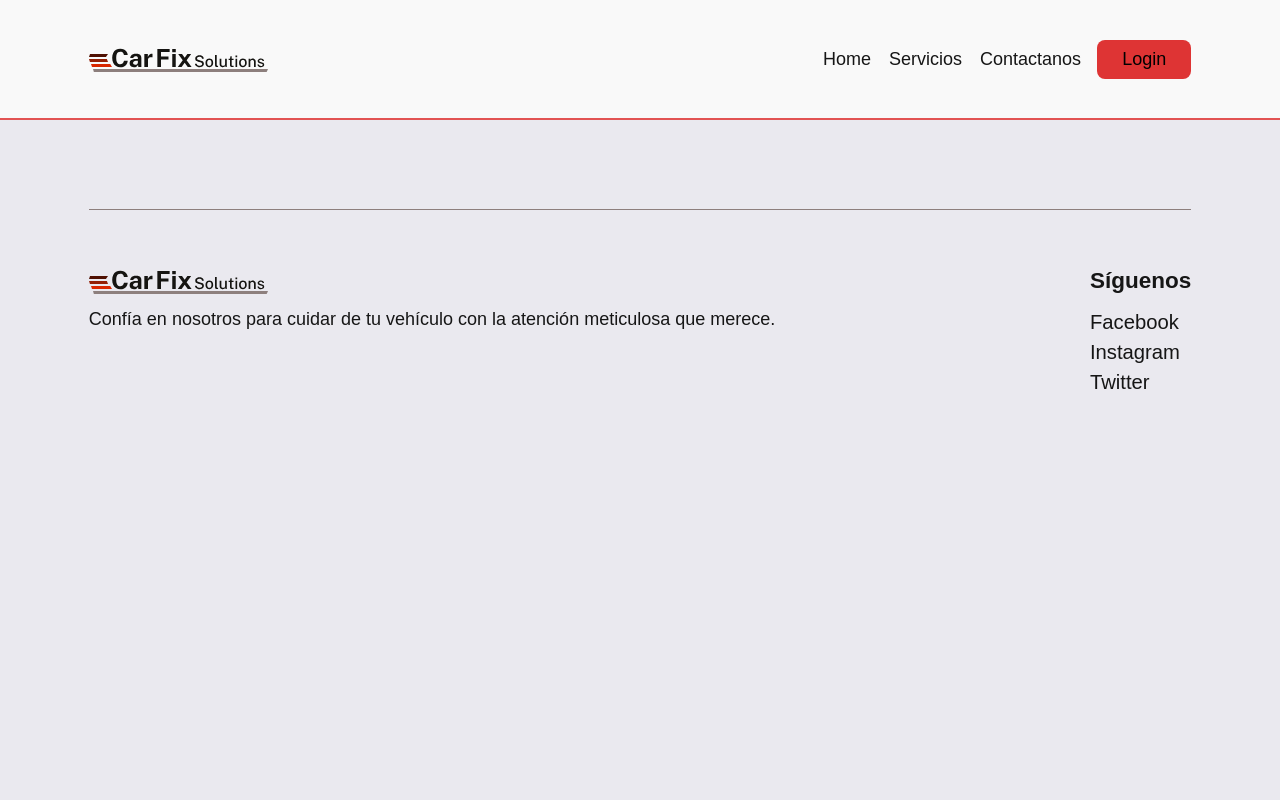
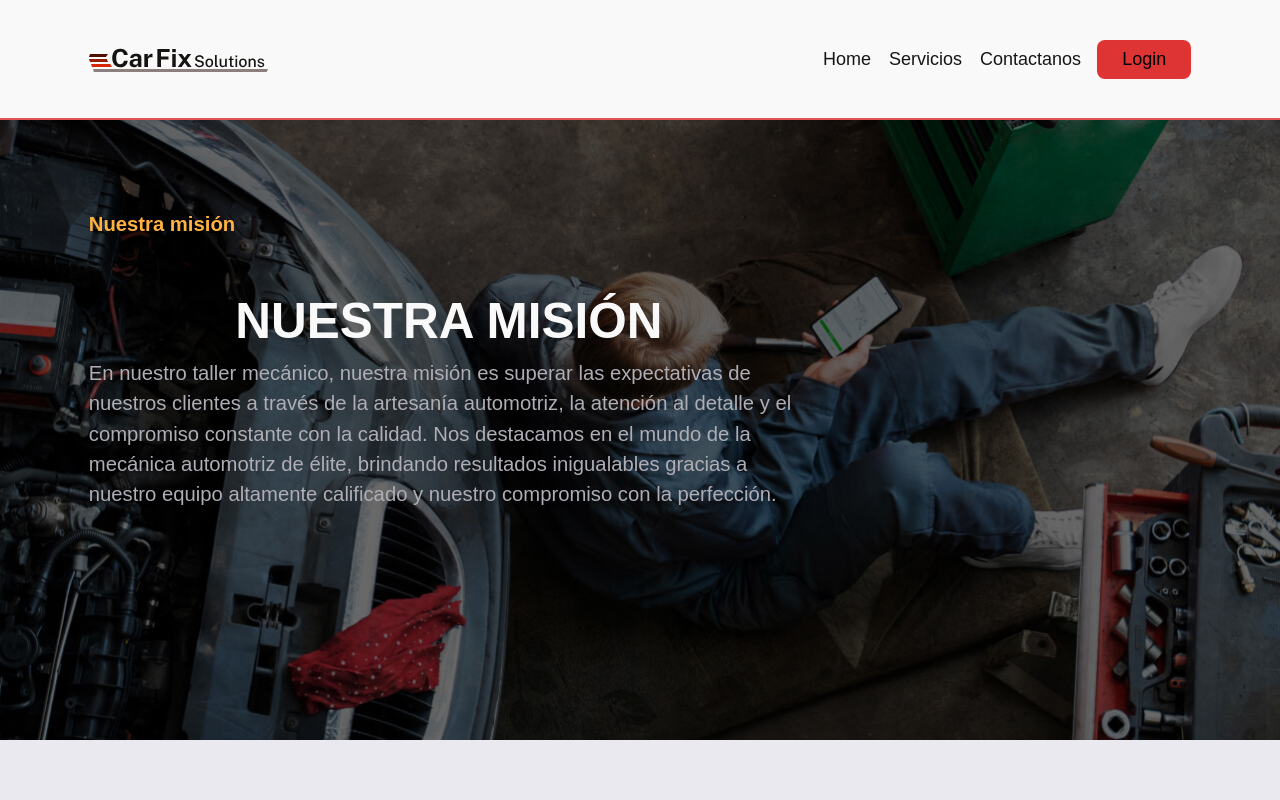
Before and after one commit to Taller-de-automoviles-I-WEB/taller-front, a React (Vite) app: page / in a window 1280 px wide. Shown: the top 800 px of the page. Built offline with nearby package versions, Linux system fonts and the light colour scheme.

Commit message:
appLinksPath

```diff
--- a/src/App.jsx
+++ b/src/App.jsx
@@ -12,9 +12,9 @@ function App() {
       <Router>
         <Header />
         <Routes>
-          <Route path='/carfixsolutions' element={ <Home /> } />
-          <Route path='/carfixsolutions/contactanos' element={ <ClientRegisterForm /> } />
-          <Route path='/carfixsolutions/servicios' element={ <WorkShopServices /> } />
+          <Route path='/' element={ <Home /> } />
+          <Route path='/contactanos' element={ <ClientRegisterForm /> } />
+          <Route path='/servicios' element={ <WorkShopServices /> } />
         </Routes>
         <Footer />
       </Router>
```
